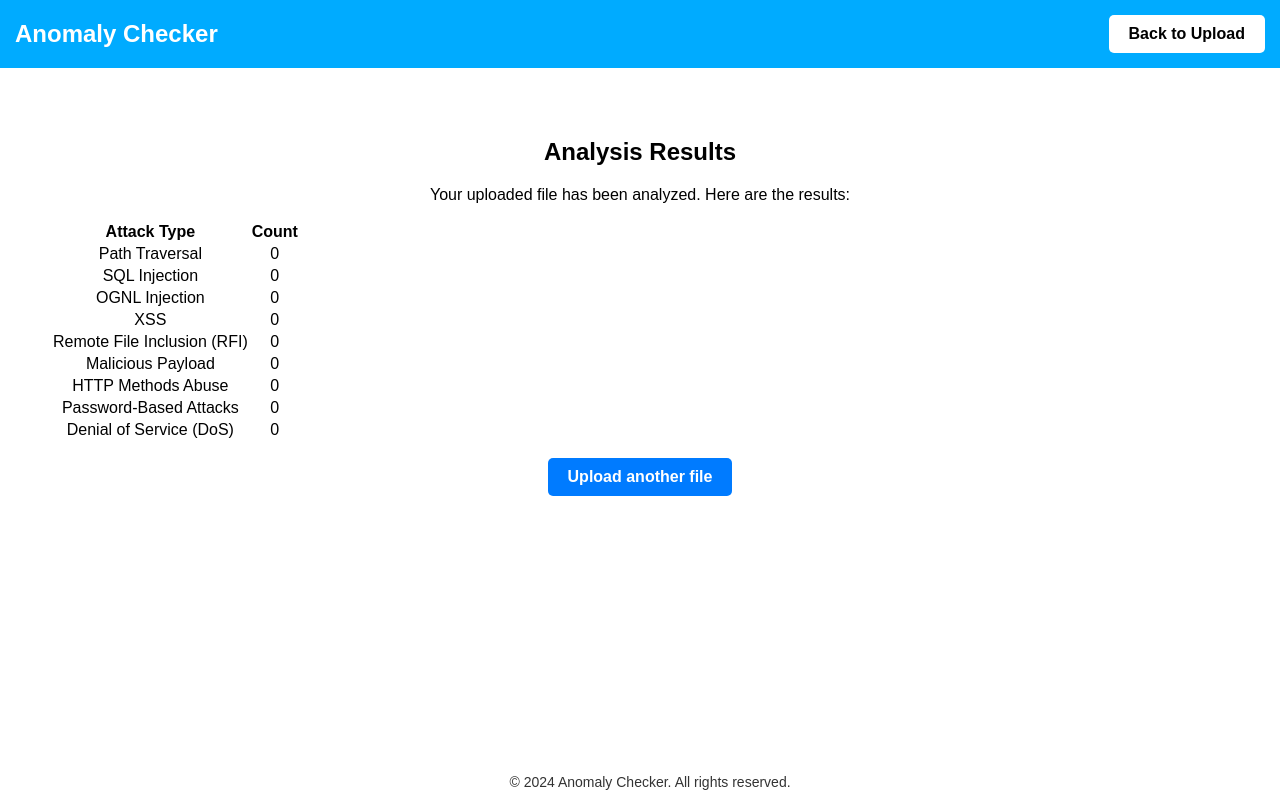
After one commit to elsa-rahma-hidayani/anomali_detection, a PHP site: page /result.php in a window 1280 px wide. The commit adds this page. Run offline with PHP 8.4, Linux system fonts and the light colour scheme.

Commit message:
Make a few changes and added result.php

```diff
--- a/assets/css/index.css
+++ b/assets/css/index.css
@@ -172,3 +172,28 @@ footer {
     bottom: 0;
     width: 100%;
 }
+
+/* Button Styling for Upload Another File */
+.upload-again-btn {
+    display: inline-block;
+    padding: 10px 20px;
+    font-size: 16px;
+    font-weight: bold;
+    text-align: center;
+    text-decoration: none;
+    color: #ffffff;
+    background-color: #007bff; /* Blue color for the button */
+    border-radius: 5px;
+    border: none;
+    transition: background-color 0.3s ease, transform 0.3s ease;
+}
+
+.upload-again-btn:hover {
+    background-color: #0056b3; /* Darker blue when hovered */
+    transform: scale(1.05); /* Slightly enlarge on hover */
+}
+
+.upload-again-btn:active {
+    background-color: #004494; /* Even darker blue when clicked */
+    transform: scale(1); /* Reset the scale when clicked */
+}
--- a/index.php
+++ b/index.php
@@ -15,9 +15,9 @@
     <div class="container">
         <div class="upload-box">
             <h1>Upload access.log File</h1>
-            <form action="process.php" method="POST" enctype="multipart/form-data">
+            <form action="result.php" method="POST" enctype="multipart/form-data">
                 <label for="access_log">Choose a file</label>
-                <input type="file" name="access_log" id="access_log" accept=".log" required>
+                <input type="file" name="logfile" id="logfile" accept=".log" required>
                 <br>
                 <button type="submit">Upload and Check Anomalies</button>
             </form>
--- /dev/null
+++ b/result.php
@@ -0,0 +1,79 @@
+<!DOCTYPE html>
+<html lang="en">
+<head>
+    <meta charset="UTF-8">
+    <meta name="viewport" content="width=device-width, initial-scale=1.0">
+    <title>Result - Anomaly Checker</title>
+    <link rel="stylesheet" href="assets/css/index.css">
+</head>
+<body>
+    <div class="navbar">
+        <h1>Anomaly Checker</h1>
+        <a href="index.php">Back to Upload</a>
+    </div>
+
+    <div class="container">
+        <h2>Analysis Results</h2>
+        <div class="results-box">
+            <!-- Placeholder for result content -->
+            <p>Your uploaded file has been analyzed. Here are the results:</p>
+            <table>
+                <thead>
+                    <tr>
+                        <th>Attack Type</th>
+                        <th>Count</th>
+                    </tr>
+                </thead>
+                <tbody>
+                    <!-- The results will be inserted here dynamically -->
+                    <tr>
+                        <td>Path Traversal</td>
+                        <td id="path-traversal-count">0</td>
+                    </tr>
+                    <tr>
+                        <td>SQL Injection</td>
+                        <td id="sql-injection-count">0</td>
+                    </tr>
+                    <tr>
+                        <td>OGNL Injection</td>
+                        <td id="ognl-injection-count">0</td>
+                    </tr>
+                    <tr>
+                        <td>XSS</td>
+                        <td id="xss-count">0</td>
+                    </tr>
+                    <tr>
+                        <td>Remote File Inclusion (RFI)</td>
+                        <td id="rfi-count">0</td>
+                    </tr>
+                    <tr>
+                        <td>Malicious Payload</td>
+                        <td id="malicious-payload-count">0</td>
+                    </tr>
+                    <tr>
+                        <td>HTTP Methods Abuse</td>
+                        <td id="http-methods-abuse-count">0</td>
+                    </tr>
+                    <tr>
+                        <td>Password-Based Attacks</td>
+                        <td id="password-attacks-count">0</td>
+                    </tr>
+                    <tr>
+                        <td>Denial of Service (DoS)</td>
+                        <td id="dos-count">0</td>
+                    </tr>
+                </tbody>
+            </table>
+            <p>
+                <a href="index.php" class="upload-again-btn">Upload another file</a>
+            </p>
+        </div>
+    </div>
+
+    <footer>
+        &copy; 2024 Anomaly Checker. All rights reserved.
+    </footer>
+
+    <script src="assets/js/script.js"></script>
+</body>
+</html>
```
Also changed, not shown: process.php (+82 -0 lines).
